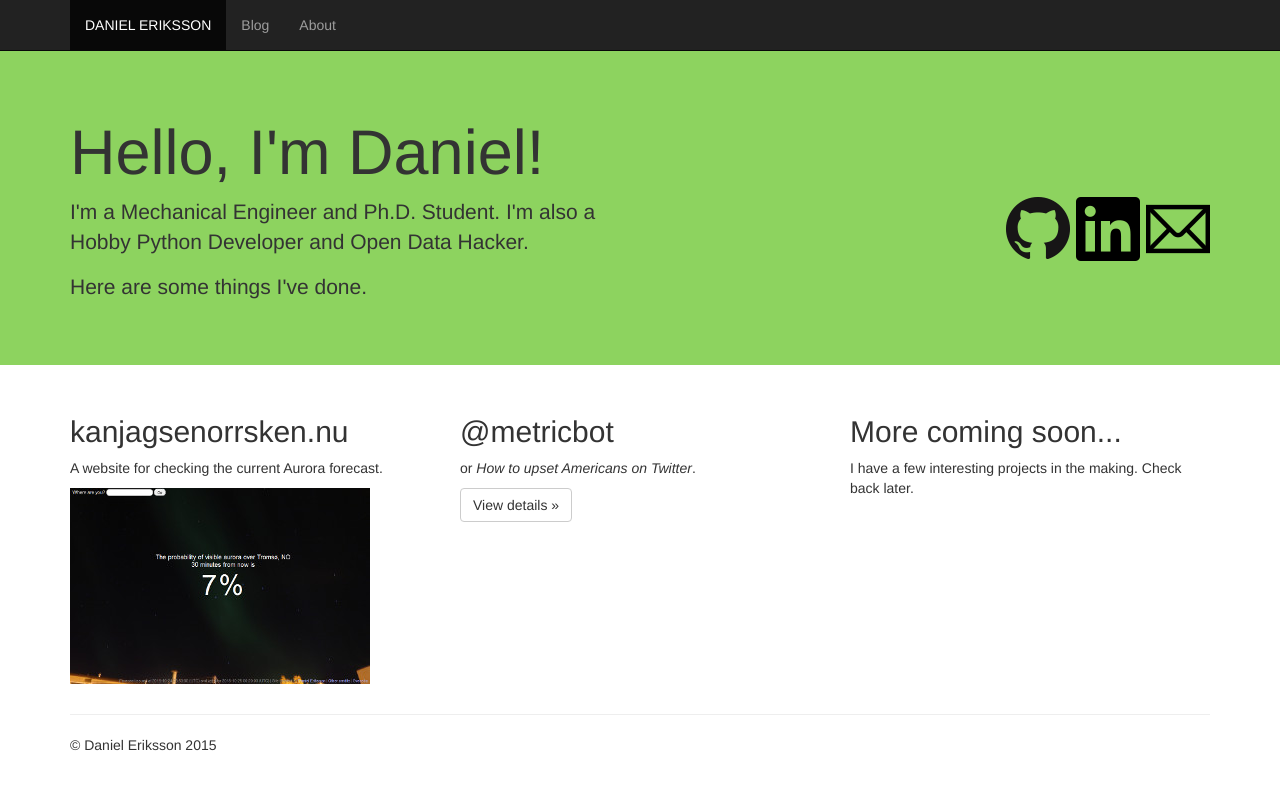
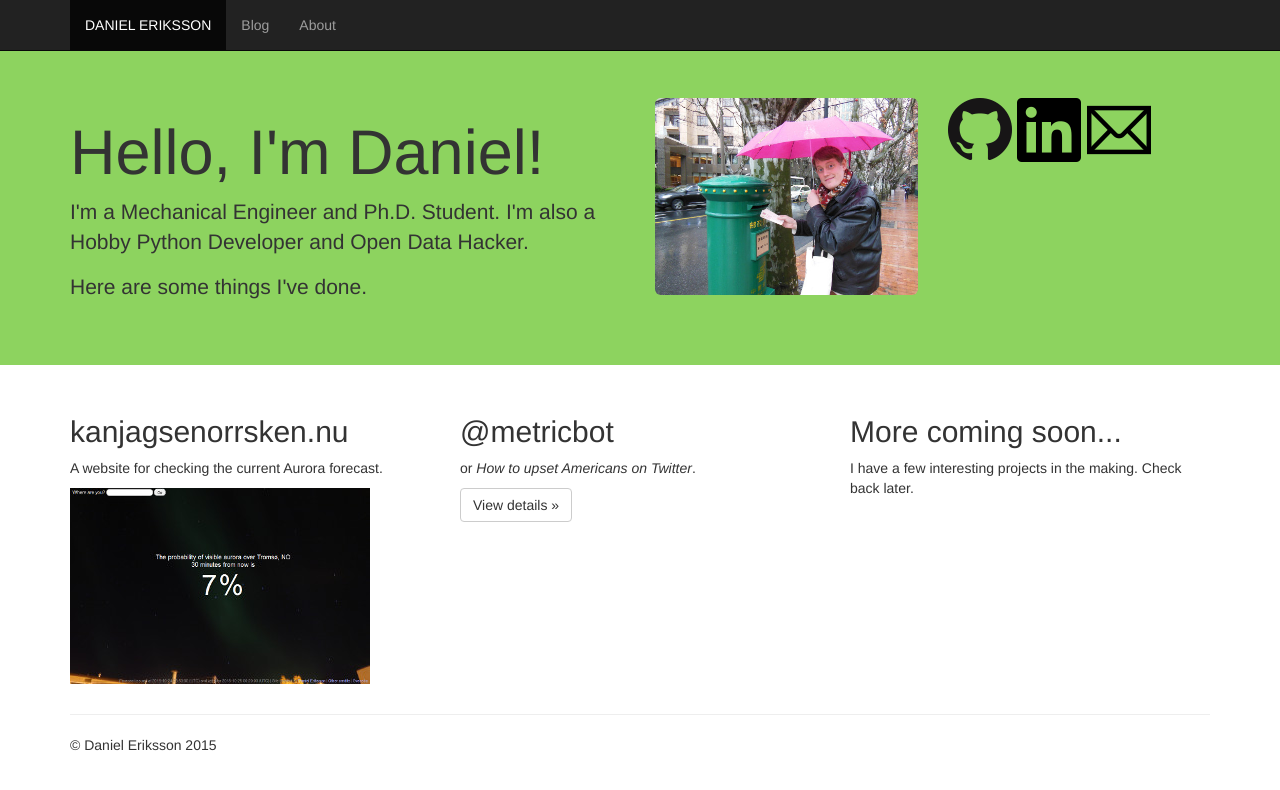
Before and after one commit to belteshassar/belteshassar.github.io, a Jekyll site: the page built from index.html, in a window 1280 px wide. Shown: the top 790 px of the page. Built offline with Jekyll 4.4.1, drawn with Linux system fonts in a browser that asks for light colours; nearby versions of some CDN libraries.

Commit message:
Add photo

```diff
--- a/index.html
+++ b/index.html
@@ -5,18 +5,25 @@ title: Home
 ---
 <div class="jumbotron">
   <div class="container">
-    <h1>Hello, I'm Daniel!</h1>
     <div class="row">
       <div class="col-md-6">
+        <h1 class="text-nowrap">Hello, I'm Daniel!</h1>
         <p>I'm a Mechanical Engineer and Ph.D. Student. I'm also a Hobby Python Developer and Open Data Hacker.</p>
         <p>Here are some things I've done.</p>
       </div>
       <div class="col-md-6">
-        <p class="text-right">
-          <a href="https://github.com/belteshassar"><img src="/assets/GitHub-Mark-64px.png"></a>
-          <a href="https://se.linkedin.com/in/deriksson"><img src="/assets/linkedin-64px.png"></a>
-          <a href="mailto:daniel@deriksson.se"><img src="/assets/mail-icon-64px.png"></a>
-        </p>
+        <div class="row">
+          <div class="col-sm-6 col-xs-5">
+            <img class="img-responsive img-rounded" src="/assets/daniel.jpg" alt="Daniel">
+          </div>
+          <div class="col-sm-6 col-xs-7">
+            <p>
+              <a href="https://github.com/belteshassar"><img src="/assets/GitHub-Mark-64px.png"></a>
+              <a href="https://se.linkedin.com/in/deriksson"><img src="/assets/linkedin-64px.png"></a>
+              <a href="mailto:daniel@deriksson.se"><img src="/assets/mail-icon-64px.png"></a>
+            </p>
+          </div>
+        </div>
       </div>
     </div>
   </div>
```
Also changed, not shown: assets/daniel.jpg (added).
